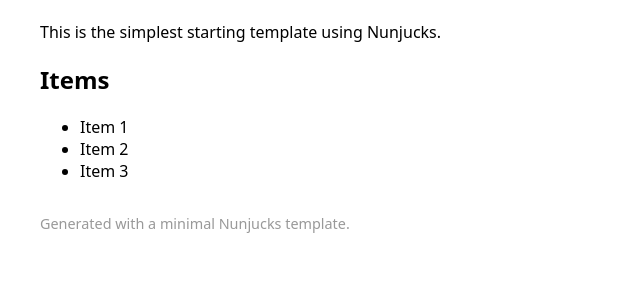
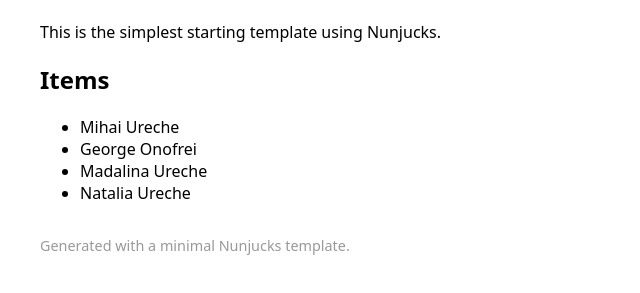
Before and after one commit to mihai-ureche/netlify-test, an Eleventy site: page src/index.njk in a window 1280 px wide. Shown: the part 151-444 px from the top of the page, without its empty margins (0-640 px from the left). Built offline with nearby package versions, Linux system fonts and the light colour scheme; Eleventy itself is replaced by a stand-in of ours; files that its build step writes are made by us from their sources.

Commit message:
Updated 1 file via CloudCannon.

```diff
--- a/src/index.njk
+++ b/src/index.njk
@@ -1,7 +1,11 @@
 ---
 title: Main page
 name: Mihai
-items: ['Item 1', 'Item 2', 'Item 3']
+items:
+  - Mihai Ureche
+  - George Onofrei
+  - Madalina Ureche
+  - Natalia Ureche
 ---
 <!DOCTYPE html>
 <html lang="en">
```
